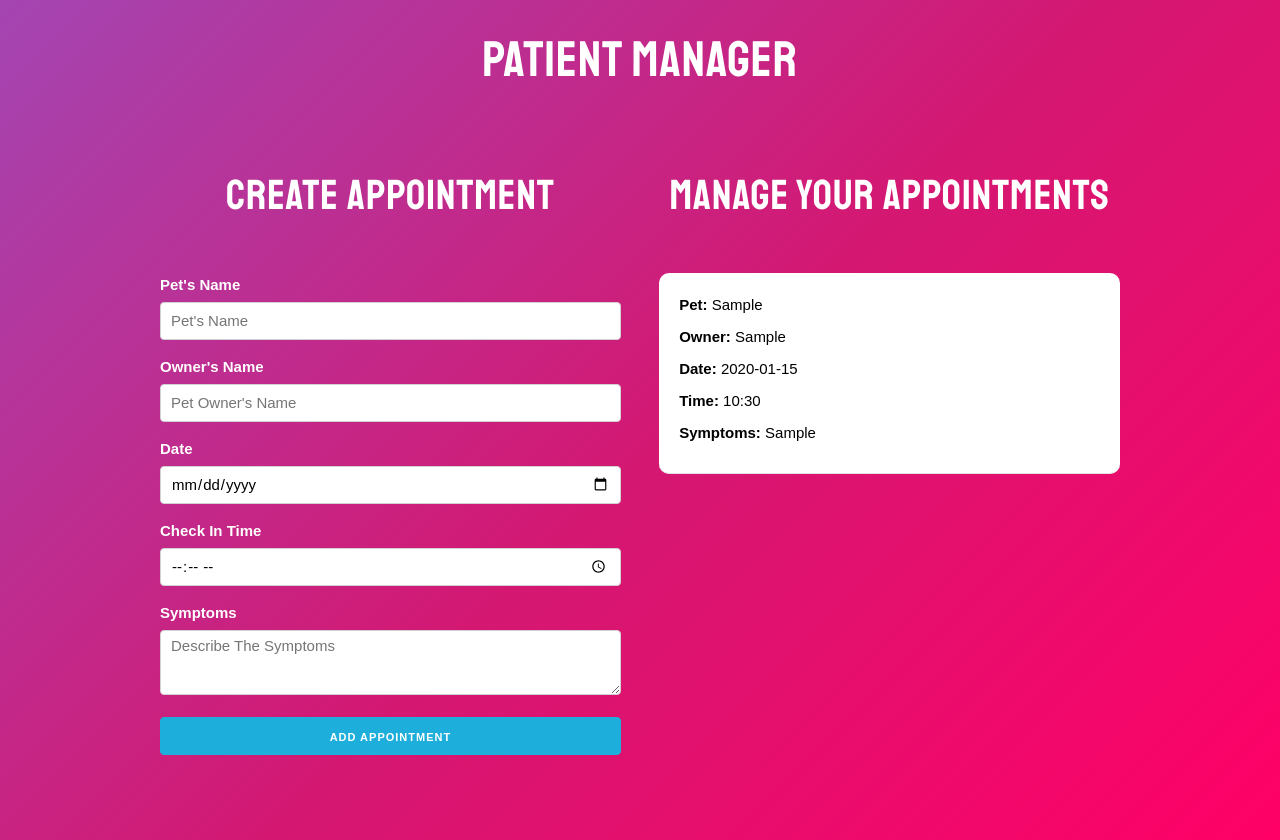
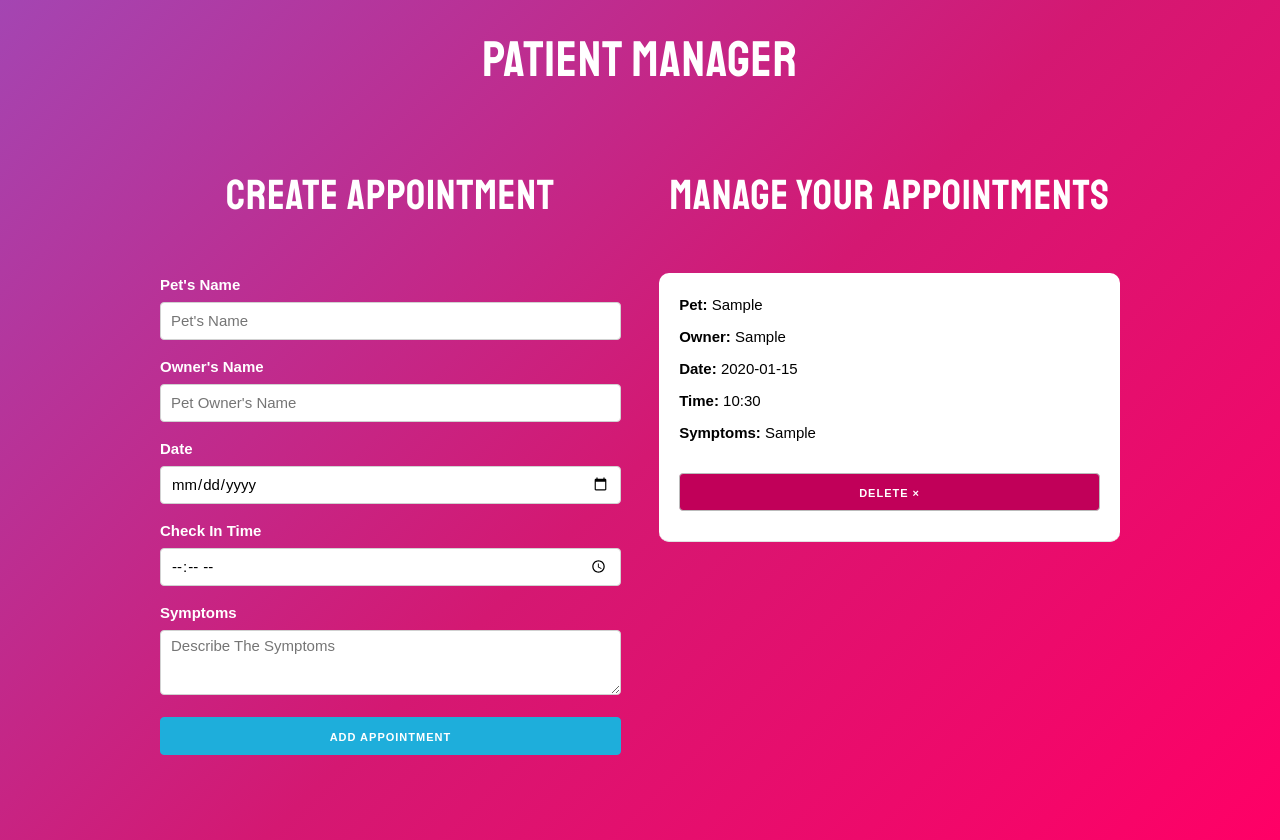
Before and after one commit to mikaelpizzi/patient-manager, a React (Create React App) app: page / in a window 1280 px wide. Both pictures are taken after typing "Sample", "Sample", "2020-01-15", "10:30", "Sample" into the empty fields and a click on the button "ADD APPOINTMENT". Built offline with nearby package versions, Linux system fonts and the light colour scheme.

Commit message:
[FEAT] Add logic to delete button in appointments list

```diff
--- a/src/App.js
+++ b/src/App.js
@@ -7,14 +7,20 @@
 function App() {
 
   // Appointment array
-  const [appointments, storeAppointment] = useState([]);
+  const [appointments, updateAppointments] = useState([]);
 
   // Function to store new appointment keeping track of previous ones
   const createAppointment = appointment => {
-    storeAppointment([
+    updateAppointments([
       ...appointments,
       appointment
     ])
+  }
+
+  // Delete appointment by id
+  const deleteAppointment = id => {
+    const afterDelete = appointments.filter(appointment => appointment.id !== id);
+    updateAppointments(afterDelete);
   }
 
   return (
@@ -34,6 +40,7 @@
               <Appointment
                 id={appointment.id}
                 appointment={appointment}
+                deleteAppointment={deleteAppointment}
               />
             ))}
           </div>
--- a/src/components/Appointment.js
+++ b/src/components/Appointment.js
@@ -1,6 +1,6 @@
 import React from 'react';
 
-const Appointment = ({ appointment }) =>
+const Appointment = ({ appointment, deleteAppointment }) =>
     (
         <div className='cita'>
             <p>Pet: <span>{appointment.pet}</span></p>
@@ -8,7 +8,16 @@
             <p>Date: <span>{appointment.date}</span></p>
             <p>Time: <span>{appointment.time}</span></p>
             <p>Symptoms: <span>{appointment.symptoms}</span></p>
+
+            <button
+                className='button eliminar u-full-width'
+                onClick={ () => deleteAppointment(appointment.id) }
+            >
+                Delete &times;
+            </button>
         </div>
+
+
      );
 
 export default Appointment;
```
